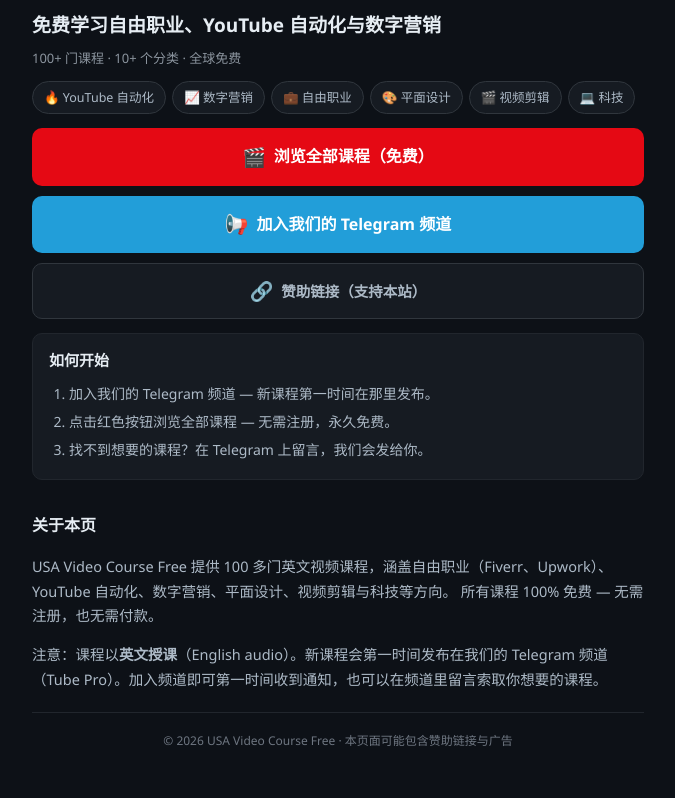
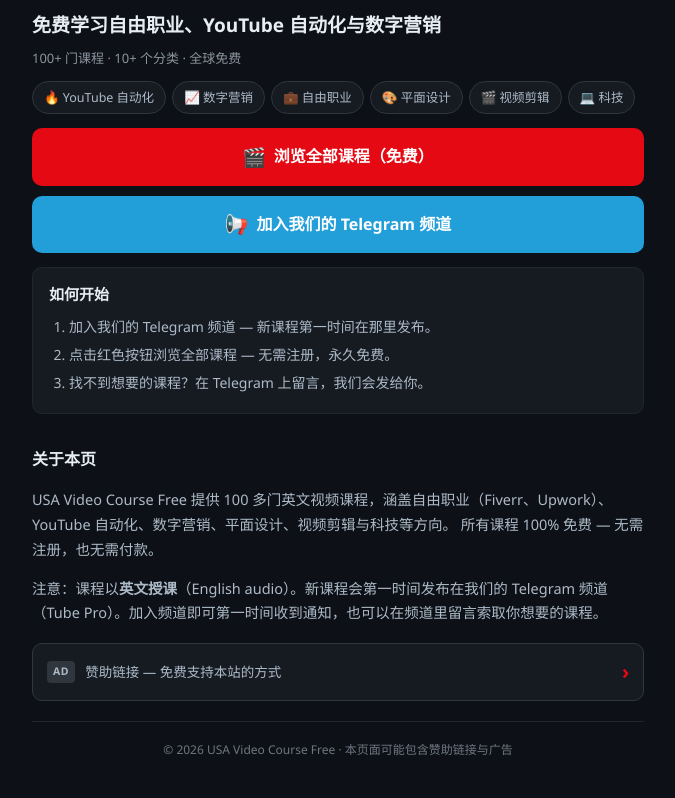
Before and after one commit to orkloking-collab/tube-pro, a plain HTML site: page zh.html in a window 1280 px wide. Shown: the part 448-1246 px from the top of the page, without its empty margins (302-977 px from the left). Drawn offline with Linux system fonts and the light colour scheme.

Commit message:
Add small bottom sponsor strip with honest AD label; document why bait labels and cloaking are skipped
Co-authored-by: arena-agent <297053741+arena-agent@users.noreply.github.com>

```diff
--- a/zh.html
+++ b/zh.html
@@ -81,8 +81,28 @@
     .btn:active { transform: scale(.985); }
     .btn-red   { background: #e50914; }
     .btn-blue  { background: #229ED9; }
-    .btn-ghost { background: #161b22; border: 1px solid #30363d; color: #adbac7; font-size: 14.5px; font-weight: 600; }
     .ico { font-size: 19px; line-height: 1; }
+
+    /* 页面底部的小型赞助条 — 如实标注 "AD"。
+       有意保持可见：向爬虫隐藏广告链接，正是广告网络冻结余额、
+       Facebook 拉黑域名的原因。 */
+    .sponsor-strip {
+      display: flex; align-items: center; gap: 10px;
+      margin: 18px 0 6px; padding: 11px 14px;
+      background: #161b22; border: 1px solid #30363d; border-radius: 10px;
+      text-decoration: none; color: #adbac7; font-size: 13.5px;
+    }
+    .sponsor-strip:active { background: #21262d; }
+    .ad-badge {
+      font-size: 10.5px; font-weight: 700; letter-spacing: .06em;
+      background: #30363d; color: #adbac7; border-radius: 4px; padding: 2px 6px;
+    }
+    .sponsor-text { flex: 1; }
+    .ad-arrow {
+      color: #e50914; font-size: 20px; font-weight: 700;
+      animation: nudge 1.6s ease-in-out infinite;
+    }
+    @keyframes nudge { 0%, 100% { transform: translateX(0); } 50% { transform: translateX(3px); } }
 
     .steps { background: #161b22; border: 1px solid #21262d; border-radius: 10px; padding: 14px 16px; margin: 14px 0; }
     .steps h2 { font-size: 15px; margin: 0 0 8px; }
@@ -155,9 +175,6 @@
 
     <!-- 2 → Telegram 频道 -->
     <a id="tgBtn" class="btn btn-blue" href="#" target="_blank" rel="noopener"><span class="ico">📢</span> 加入我们的 Telegram 频道</a>
-
-    <!-- 3 → 赞助链接（你的 CPM / 智能链接） -->
-    <a id="adBtn" class="btn btn-ghost" href="#" target="_blank" rel="noopener sponsored"><span class="ico">🔗</span> 赞助链接（支持本站）</a>
   </div>
 
   <div class="steps">
@@ -215,6 +232,16 @@
     </p>
   </div>
 
+  <!-- 页面底部的小型赞助链接。如实标注，不使用诱导性文案：
+       假的 "18+" 标注等于说谎（本站没有 18+ 内容），
+       而向爬虫隐藏链接就是 cloaking —— 这两者都会最快导致
+       收入被冻结、域名被拉黑。 -->
+  <a id="adBtn" class="sponsor-strip" href="#" target="_blank" rel="noopener sponsored">
+    <span class="ad-badge">AD</span>
+    <span class="sponsor-text">赞助链接 — 免费支持本站的方式</span>
+    <span class="ad-arrow">›</span>
+  </a>
+
   <footer>
     © <span id="yr"></span> USA Video Course Free · 本页面可能包含赞助链接与广告
   </footer>
```
Also changed, not shown: GUIDE-en.md (+28 -0 lines), index.html (+31 -4 lines).
